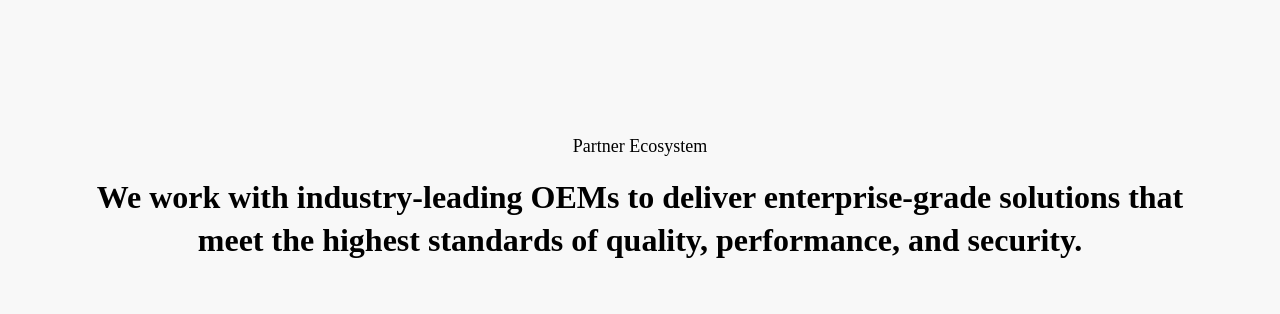
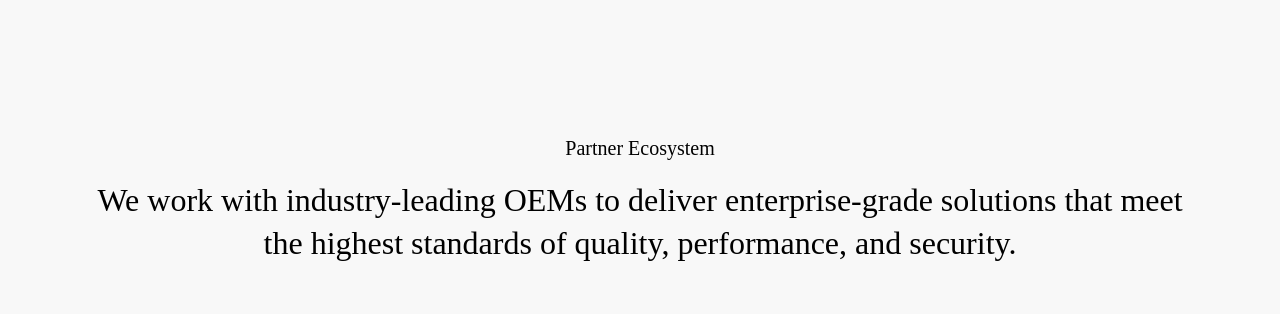
Before and after one commit to abhaysingh-22/nexobots, a Next.js app: page / in a window 1280 px wide. Shown: the part 5580-5894 px from the top of the page. Built offline with nearby package versions, Linux system fonts and the light colour scheme.

Commit message:
Refactor Partners section styling; adjust paragraph font size for improved readability and consistency

```diff
--- a/src/components/Partners.tsx
+++ b/src/components/Partners.tsx
@@ -99,11 +99,11 @@ export default function Partners() {
             className="mx-auto mb-8 sm:mb-12 lg:mb-[64px] flex flex-col items-center gap-3 sm:gap-4"
             style={{ maxWidth: "1143px" }}
           >
-            <p className="font-['Manrope'] text-sm sm:text-base lg:text-[18px] font-medium text-center text-black">
+            <p className="font-['Manrope'] lg:text-[20px] font-medium text-center text-black">
               Partner Ecosystem
             </p>
 
-            <h2 className="text-center font-['TASA_Orbiter'] text-lg sm:text-xl md:text-2xl lg:text-[32px] font-bold text-black px-2">
+            <h2 className="text-center font-['TASA_Orbiter'] text-lg sm:text-xl md:text-2xl lg:text-[32px] text-black px-2">
               We work with industry-leading OEMs to deliver enterprise-grade
               solutions that meet the highest standards of quality, performance,
               and security.
```
